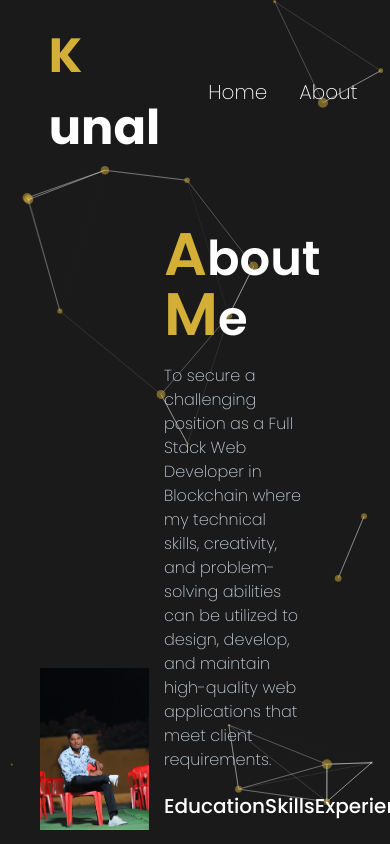
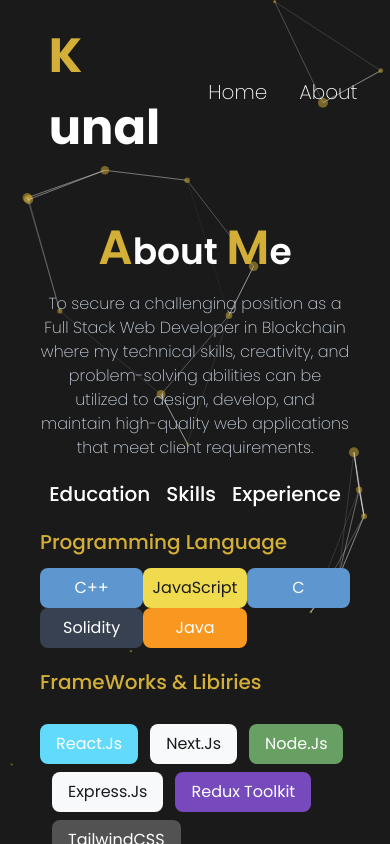
Before and after one commit to kunalhole/KunalHole-Portfolio-Website, a React (Create React App) app: page /about in a window 390 px wide. Both pictures are taken after a click on the button "Skills". Shown: the top 844 px of the page. Built offline with nearby package versions, Linux system fonts and the light colour scheme.

Commit message:
Adding Responsiveness for Mobile Device

```diff
--- a/src/components/About/About.js
+++ b/src/components/About/About.js
@@ -10,7 +10,7 @@ const About = () => {
   const [type, setType] = useState("education")
   return (
     <section
-      className="text-primary overflow-hidden h-full"
+      className="text-primary h-full w-full  md:overflow-hidden "
       // id="about"
       // className="text-primary bg-gray-400  w-4/6 mx-auto  h-full  flex  flex-col items-center"
     >
@@ -40,20 +40,20 @@ const About = () => {
         )}
       </div> */}
 
-      <div className="flex justify-between flex-wrap p-10">
-        <div className="w-[35%]">
+      <div className="flex justify-between  flex-wrap p-10">
+        <div className="w-1/2 md:w-[35%]">
           <img
             src={photo}
             alt="photoPic"
-            className="w-full h-3/4 object-contain rounded-4xl"
+            className=" hidden md:inline-block w-full h-3/4 object-contain rounded-4xl "
           />
         </div>
-        <div className="w-[60%] space-y-5">
-          <h1 className="text-5xl font-semibold">
-            <span className="text-6xl text-rear">A</span>bout{" "}
-            <span className="text-6xl text-rear">M</span>e
+        <div className=" w-full flex flex-col items-center md:w-[60%] space-y-5">
+          <h1 className=" text-4xl md:text-5xl font-semibold">
+            <span className="text-5xl md:text-6xl text-rear">A</span>bout{" "}
+            <span className="text-5xl md:text-6xl text-rear">M</span>e
           </h1>
-          <p className="w-9/12 text-slate-300 font-extralight">
+          <p className="w-full md:w-9/12 text-center text-slate-300 font-extralight">
             To secure a challenging position as a Full Stack Web Developer in
             Blockchain where my technical skills, creativity, and
             problem-solving abilities can be utilized to design, develop, and
@@ -61,7 +61,7 @@ const About = () => {
             requirements.
           </p>
 
-          <div className="flex mt-20 mb-40 justify-between w-[60%]">
+          <div className="flex mt-20 mb-40 space-x-4 justify-between md:w-[60%]">
             <button
               className="text-xl font-medium active:text-rear"
               onClick={() => setType("education")}
--- a/src/components/About/Education.js
+++ b/src/components/About/Education.js
@@ -1,6 +1,6 @@
 const Education = () => {
   return (
-    <div className="text-sm font-normal  w-1/2">
+    <div className="text-sm font-normal h-full  md:w-1/2">
       <ul className="space-y-5 pt-5">
         <li className="text-[17px] font-thin">
           <span className="text-[24px] text-rear mb-2 font-medium">
--- a/src/components/About/Skill.js
+++ b/src/components/About/Skill.js
@@ -3,14 +3,22 @@ const Skill = () => {
     <div className="space-y-5">
       <div className="space-y-3">
         <h3 className="text-xl text-rear font-medium">Programming Language</h3>
-        <div className="space-x-3">
-          <button className="bg-cplus rounded-lg px-4 py-2">C++</button>
-          <button className="bg-javascript text-secondary rounded-lg px-4 py-2">
+        <div className="grid grid-cols-3 col-span-3">
+          <button className="bg-cplus px-2 py-2 rounded-lg md:px-4 md:py-2">
+            C++
+          </button>
+          <button className="bg-javascript text-secondary px-2 py-2 rounded-lg md:px-4 md:py-2">
             JavaScript
           </button>
-          <button className="bg-cplus rounded-lg px-4 py-2">C</button>
-          <button className="bg-gray-700 rounded-lg px-4 py-2">Solidity</button>
-          <button className="bg-java rounded-lg px-4 py-2">Java</button>
+          <button className="bg-cplus px-2 py-2 rounded-lg md:px-4 md:py-2">
+            C
+          </button>
+          <button className="bg-gray-700 px-2 py-2 rounded-lg md:px-4 md:py-2">
+            Solidity
+          </button>
+          <button className="bg-java px-2 py-2 rounded-lg md:px-4 md:py-2">
+            Java
+          </button>
         </div>
       </div>
 
--- a/src/components/Home/Home.js
+++ b/src/components/Home/Home.js
@@ -38,7 +38,7 @@ const Home = () => {
   })
 
   return (
-    <section className="h-full flex flex-col-reverse  items-center justify-around  overflow-x-hidden overflow-y-hidden bg-transparent  md:justify-between  md:w-3/4 md:mx-auto   md:flex-row">
+    <section className="h-screen flex flex-col-reverse  items-center justify-around  overflow-x-hidden overflow-y-hidden bg-transparent  md:justify-between  md:w-3/4 md:mx-auto   md:flex-row">
       <motion.div
         {...leftPart}
         transition={{
@@ -46,8 +46,8 @@ const Home = () => {
         }}
         className=" flex flex-col  items-center justify-start overflow-hidden  space-y-8 md:items-start md:w-3/5"
       >
-        <h2 className="text-primary text-6xl font-semibold">Hari Krishna ,</h2>
-        <h4 className="text-primary font-normal  text-[30px]  mb-1 md:mb-3 md:text-[35px]">
+        <h2 className="text-primary text-4xl md:text-6xl font-semibold">Hari Krishna ,</h2>
+        <h4 className="text-primary text-center font-normal  text-[30px]   md:mb-3 md:text-[35px]">
           I'm Kunal Hole From <span className="text-orange-600">Bh</span>ar
           <span className="text-green-600">at</span>
         </h4>
```
